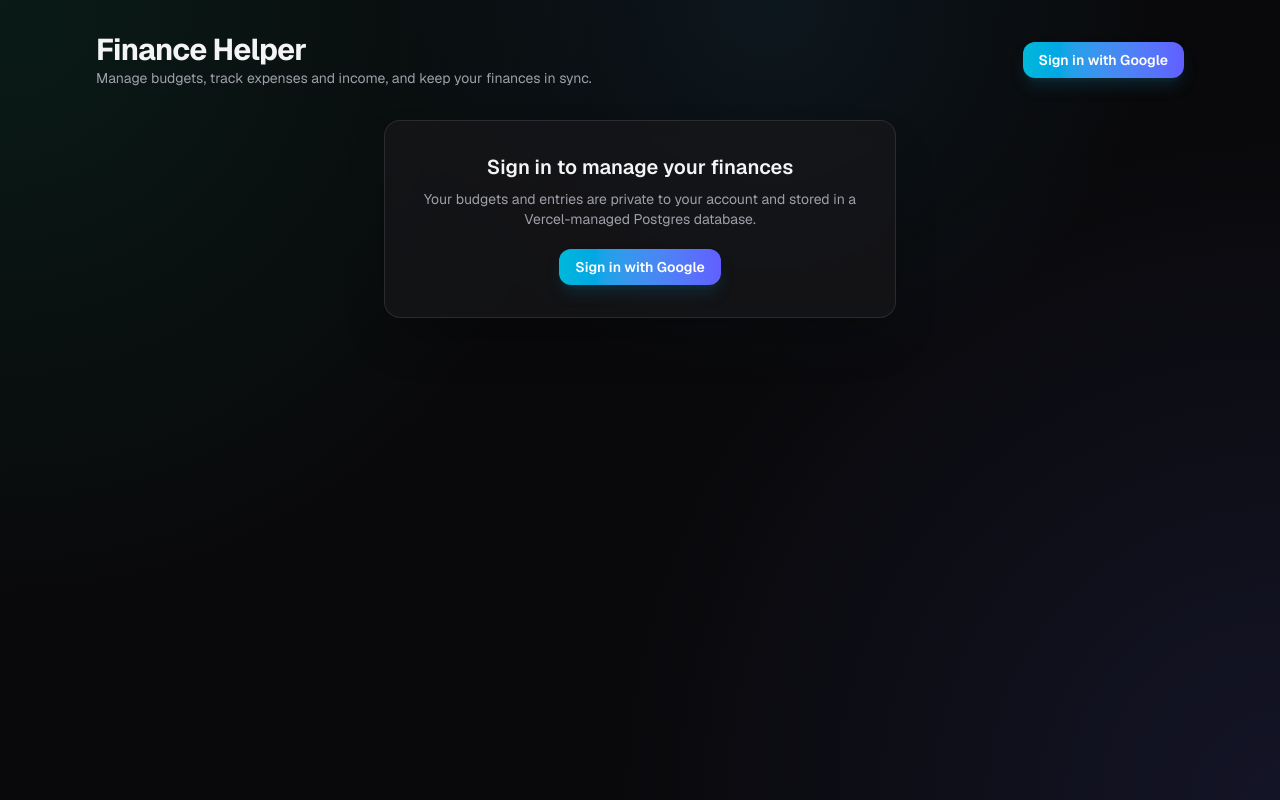
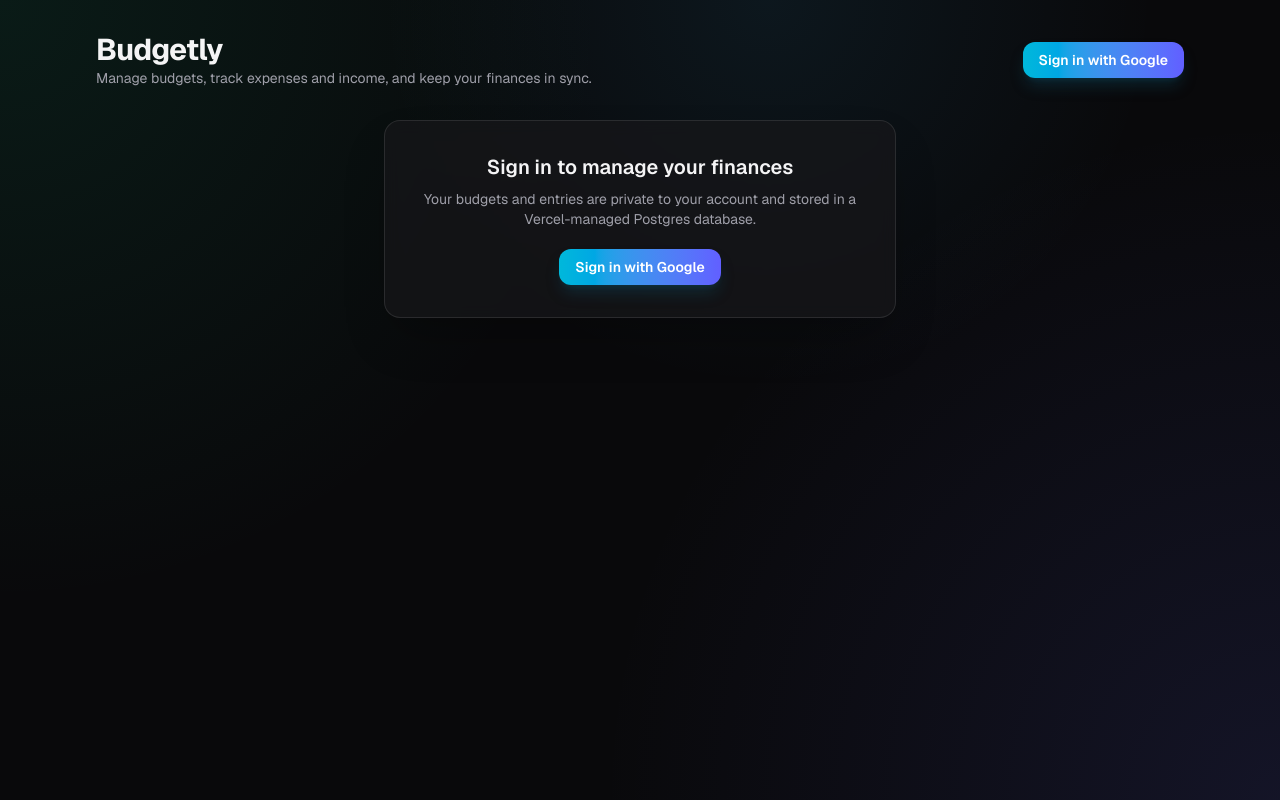
Before and after one commit to Lancito01/shop-list-maker, a Next.js app: page / in a window 1280 px wide. Built offline with nearby package versions, Linux system fonts and the light colour scheme; no server answers.

Commit message:
Renamed app

```diff
--- a/app/layout.tsx
+++ b/app/layout.tsx
@@ -13,7 +13,7 @@ const geistMono = Geist_Mono({
 });
 
 export const metadata: Metadata = {
-  title: "Finance Helper",
+  title: "Budgetly",
   description:
     "Track budgets, expenses, and income with Google sign-in and Vercel-managed Postgres storage.",
 };
--- a/app/page.tsx
+++ b/app/page.tsx
@@ -15,7 +15,7 @@ export default async function Home() {
       <header className="mb-8 flex flex-wrap items-center justify-between gap-3">
         <div>
           <h1 className="text-3xl font-bold tracking-tight text-zinc-100">
-            Finance Helper
+            Budgetly
           </h1>
           <p className="text-sm text-zinc-400">
             Manage budgets, track expenses and income, and keep your finances in sync.
```
